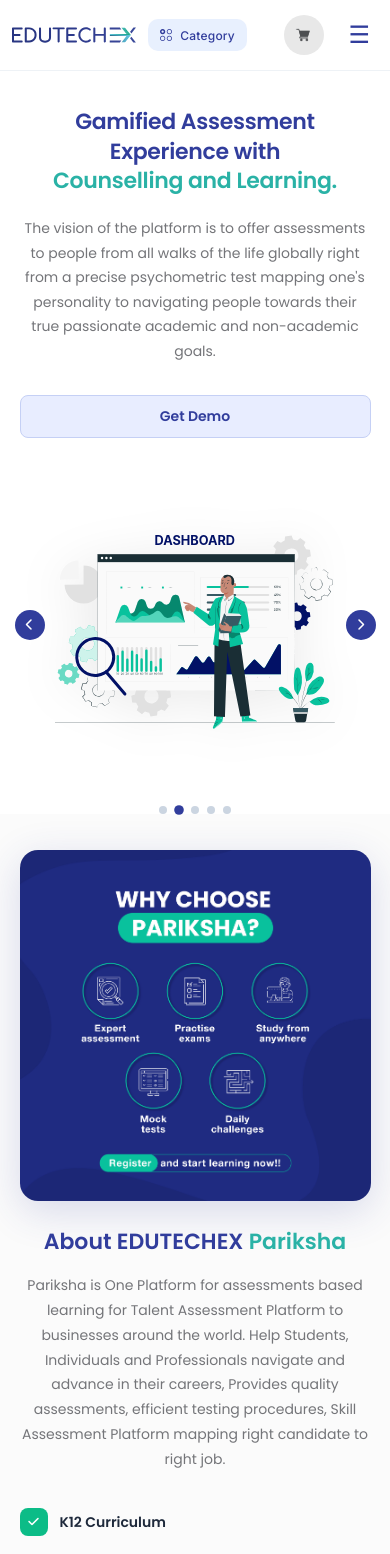
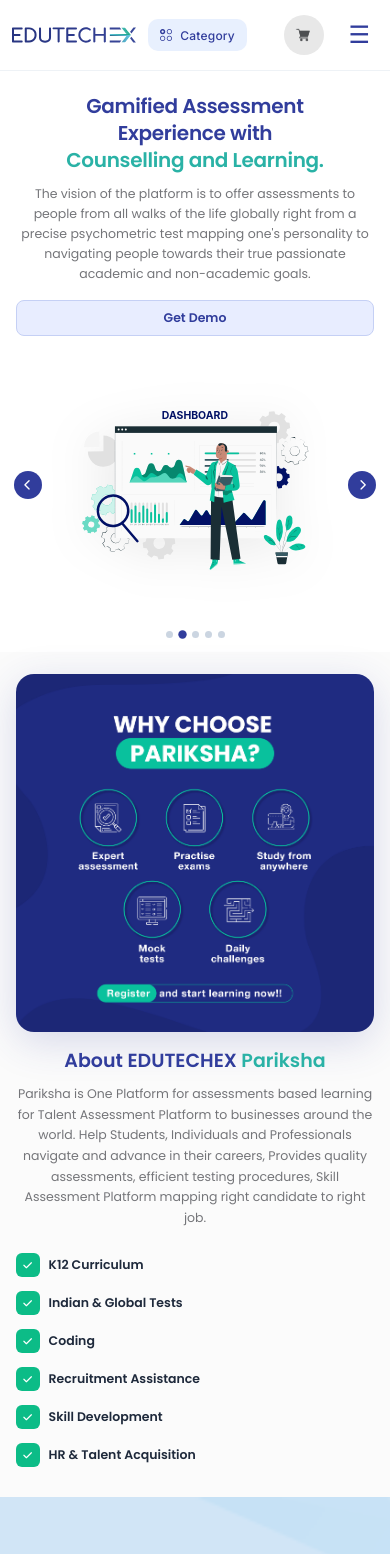
Before and after one commit to EDUTECHEX-GLOBAL/Edutechex-static_vercel, a React (Create React App) app: page /pariksha in a window 390 px wide. Shown: the top 1554 px of the page. Built offline with nearby package versions, Linux system fonts and the light colour scheme.

Commit message:
changing the app

```diff
--- a/src/App.js
+++ b/src/App.js
@@ -1,5 +1,5 @@
 import React from "react";
-import { BrowserRouter as Router, Routes, Route } from "react-router-dom";
+import { BrowserRouter as Router, Routes, Route, Navigate } from "react-router-dom";
 
 import Header from "./components/header/header";
 import Footer from "./components/footer/footer";
@@ -8,32 +8,39 @@
 
 import Internships from "./components/Consulting/internships/internships";
 import StemLabs from "./components/Consulting/stem-labs/stem-labs";
-import Information from "./components/Consulting/Information/information"; // ✅ FIXED
+import Information from "./components/Consulting/Information/information";
 import AboutUs from "./components/More/about-us/about-us";
 import ContactUs from "./components/More/Contact-us/contact-us";
-import Testimonails from "./components/More/Testimonails/testimonails"
+import Testimonails from "./components/More/Testimonails/testimonails";
 import Shop from "./components/buycourses/shop";
 import K12 from "./components/courses/k12/k12";
 import Undergraduate from "./components/courses/undergraduate/undergraduate";
 import Postgraduate from "./components/courses/postgraduate/postgraduate";
+
 function App() {
   return (
     <Router>
       <Header />
 
       <Routes>
+        {/* Both "/" and "/home" render the Home page */}
         <Route path="/" element={<Home />} />
+        <Route path="/home" element={<Home />} />
+
         <Route path="/pariksha" element={<Pariksha />} />
-<Route path="/about" element={<AboutUs />} />
-<Route path="/contact" element={<ContactUs />} />
+        <Route path="/about" element={<AboutUs />} />
+        <Route path="/contact" element={<ContactUs />} />
         <Route path="/consulting/internships" element={<Internships />} />
         <Route path="/consulting/stem-labs" element={<StemLabs />} />
         <Route path="/consulting/information-technology" element={<Information />} />
         <Route path="/testimonials" element={<Testimonails />} />
         <Route path="/buy-courses" element={<Shop />} />
         <Route path="/courses/k12" element={<K12 />} />
-<Route path="/courses/undergraduate" element={<Undergraduate />} />
-<Route path="/courses/postgraduate" element={<Postgraduate />} />
+        <Route path="/courses/undergraduate" element={<Undergraduate />} />
+        <Route path="/courses/postgraduate" element={<Postgraduate />} />
+
+        {/* Catch-all: any unknown route redirects to home */}
+        <Route path="*" element={<Navigate to="/" replace />} />
       </Routes>
 
       <Footer />
--- a/src/components/Products/pariksha.css
+++ b/src/components/Products/pariksha.css
@@ -47,7 +47,6 @@
   line-height: 1.2;
   letter-spacing: -0.3px;
   margin-bottom: 20px;
-  /* Prevent any auto-wrapping from overriding our manual <br> breaks */
   word-break: keep-all;
   overflow-wrap: normal;
 }
@@ -58,7 +57,7 @@
   white-space: nowrap;
 }
 
-.pariksha-hero-left p {
+.pariksha-hero-desc {
   margin: 0 0 32px 0;
   font-size: 16px;
   color: #747579;
@@ -125,13 +124,8 @@
   z-index: 1;
 }
 
-.carousel-control-prev {
-  left: -20px;
-}
-
-.carousel-control-next {
-  right: -20px;
-}
+.carousel-control-prev { left: -20px; }
+.carousel-control-next { right: -20px; }
 
 .prev-icon,
 .next-icon {
@@ -177,8 +171,6 @@
 
 .carousel-dot.active {
   background-color: #313d9c;
-  width: 10px;
-  height: 10px;
   transform: scale(1.2);
 }
 
@@ -221,13 +213,8 @@
   color: #313d9c;
 }
 
-.pariksha-blue-bold {
-  color: #313d9c;
-}
-
-.pariksha-green-text {
-  color: #2ab2a6;
-}
+.pariksha-blue-bold { color: #313d9c; }
+.pariksha-green-text { color: #2ab2a6; }
 
 .pariksha-about-content > p {
   font-size: 16px;
@@ -246,10 +233,6 @@
   display: flex;
   align-items: center;
   gap: 16px;
-  background: none;
-  border-radius: 0;
-  padding: 0;
-  box-shadow: none;
   font-size: 16px;
   font-weight: 600;
   color: #1e293b;
@@ -270,17 +253,15 @@
 }
 
 /* ================================================================
-   RESPONSIVE — Large tablets / small desktops (max 1200px)
+   RESPONSIVE — Large tablets / small desktops (max-width: 1200px)
 ================================================================ */
 
 @media (max-width: 1200px) {
-  .pariksha-hero-title {
-    font-size: 42px;
-  }
+  .pariksha-hero-title { font-size: 42px; }
 }
 
 /* ================================================================
-   RESPONSIVE — Tablets (max 1100px)
+   RESPONSIVE — Tablets (max-width: 1100px)
 ================================================================ */
 
 @media (max-width: 1100px) {
@@ -302,22 +283,15 @@
   .pariksha-hero-title {
     font-size: 38px;
     text-align: center;
-    /* Allow natural wrapping on tablet since space is wider */
     word-break: normal;
     overflow-wrap: normal;
   }
 
-  .pariksha-hero-title .accent {
-    white-space: normal;
-  }
+  .pariksha-hero-title .accent { white-space: normal; }
 
-  .pariksha-hero-left p {
-    text-align: center;
-  }
+  .pariksha-hero-desc { text-align: center; }
 
-  .demo-btn {
-    align-self: center;
-  }
+  .demo-btn { align-self: center; }
 
   .pariksha-hero-right {
     justify-content: center;
@@ -325,17 +299,10 @@
     width: 100%;
   }
 
-  .pariksha-hero-svg {
-    max-width: 420px;
-  }
+  .pariksha-hero-svg { max-width: 420px; }
 
-  .carousel-control-prev {
-    left: -10px;
-  }
-
-  .carousel-control-next {
-    right: -10px;
-  }
+  .carousel-control-prev { left: -10px; }
+  .carousel-control-next { right: -10px; }
 
   .pariksha-about-section {
     flex-direction: column;
@@ -358,176 +325,262 @@
     text-align: left;
   }
 
-  .pariksha-about-content h2 {
-    text-align: center;
-  }
-
-  .pariksha-about-content > p {
-    text-align: center;
-  }
+  .pariksha-about-content h2,
+  .pariksha-about-content > p { text-align: center; }
 }
 
 /* ================================================================
-   RESPONSIVE — Mobile landscape / large phones (max 768px)
+   RESPONSIVE — Tablets/Large phones (max-width: 768px)
 ================================================================ */
 
 @media (max-width: 768px) {
   .pariksha-hero {
-    padding: 44px 5% 40px;
-    gap: 36px;
-  }
-
-  .pariksha-hero-title {
-    font-size: 32px;
-    line-height: 1.25;
-  }
-
-  .pariksha-hero-left p {
-    font-size: 15px;
-  }
-
-  .pariksha-hero-svg {
-    max-width: 360px;
-  }
-
-  .pariksha-about-section {
-    padding: 44px 5%;
-    gap: 36px;
-  }
-
-  .pariksha-about-content h2 {
-    font-size: 34px;
-  }
-}
-
-/* ================================================================
-   RESPONSIVE — Mobile (max 640px)
-================================================================ */
-
-@media (max-width: 640px) {
-  .pariksha-hero {
-    padding: 36px 5% 30px;
+    padding: 36px 5% 44px;
     gap: 28px;
   }
 
   .pariksha-hero-title {
-    font-size: 26px;
-    line-height: 1.3;
+    font-size: 28px;
+    line-height: 1.25;
+    margin-bottom: 14px;
   }
 
-  .pariksha-hero-left p {
+  .pariksha-hero-desc {
     font-size: 14px;
+    line-height: 1.65;
+    margin-bottom: 22px;
   }
 
   .demo-btn {
     padding: 10px 24px;
     font-size: 14px;
+  }
+
+  .pariksha-hero-svg { max-width: 320px; }
+
+  .carousel-dots { bottom: -28px; gap: 8px; }
+
+  .carousel-dot { width: 8px; height: 8px; }
+
+  .pariksha-about-section {
+    padding: 36px 5% 44px;
+    gap: 28px;
+  }
+
+  .pariksha-about-content h2 { font-size: 30px; }
+
+  .pariksha-about-content > p { font-size: 14px; }
+}
+
+/* ================================================================
+   RESPONSIVE — Mobile (max-width: 640px)
+================================================================ */
+
+@media (max-width: 640px) {
+  .pariksha-hero {
+    padding: 28px 4% 40px;
+    gap: 22px;
+  }
+
+  .pariksha-hero-title {
+    font-size: 23px;
+    line-height: 1.3;
+    margin-bottom: 12px;
+  }
+
+  .pariksha-hero-title .accent { white-space: normal; }
+
+  .pariksha-hero-desc {
+    font-size: 13px;
+    line-height: 1.6;
+    margin-bottom: 18px;
+  }
+
+  .demo-btn {
+    padding: 9px 22px;
+    font-size: 13px;
     width: 100%;
     text-align: center;
     align-self: stretch;
   }
 
-  .pariksha-hero-svg {
-    max-width: 280px;
-  }
+  .pariksha-hero-svg { max-width: 260px; }
 
-  .carousel-control-prev {
-    left: -5px;
-  }
-
-  .carousel-control-next {
-    right: -5px;
-  }
+  .carousel-control-prev { left: -2px; }
+  .carousel-control-next { right: -2px; }
 
   .prev-icon,
   .next-icon {
-    width: 30px;
-    height: 30px;
-    font-size: 12px;
+    width: 28px;
+    height: 28px;
+    font-size: 11px;
   }
 
-  .carousel-dots {
-    bottom: -30px;
-    gap: 8px;
+  .carousel-dots { bottom: -26px; gap: 6px; }
+
+  .carousel-dot { width: 7px; height: 7px; }
+
+  .pariksha-about-section {
+    padding: 28px 4% 36px;
+    gap: 22px;
   }
 
-  .carousel-dot {
-    width: 8px;
-    height: 8px;
-  }
-
-  .carousel-dot.active {
-    width: 8px;
-    height: 8px;
-  }
-
-  .pariksha-about-section {
-    padding: 36px 5%;
-    gap: 28px;
-  }
+  .pariksha-why-card-wrapper { max-width: 100%; }
 
   .pariksha-about-content h2 {
-    font-size: 26px;
+    font-size: 22px;
+    margin-bottom: 12px;
   }
 
   .pariksha-about-content > p {
-    font-size: 14px;
+    font-size: 13px;
+    margin-bottom: 24px;
+    line-height: 1.65;
   }
 
+  .pariksha-about-list { gap: 16px 0; }
+
   .pariksha-about-item {
-    font-size: 14px;
-    gap: 12px;
+    font-size: 13px;
+    gap: 10px;
   }
 
   .pariksha-check-icon {
-    min-width: 28px;
-    height: 28px;
-    font-size: 12px;
-  }
-
-  .pariksha-why-card-wrapper {
-    max-width: 100%;
+    min-width: 26px;
+    height: 26px;
+    font-size: 11px;
+    border-radius: 6px;
   }
 }
 
 /* ================================================================
-   RESPONSIVE — Small phones (max 480px)
+   RESPONSIVE — Small phones (max-width: 480px)
 ================================================================ */
 
 @media (max-width: 480px) {
+  .pariksha-hero {
+    padding: 22px 4% 36px;
+    gap: 18px;
+  }
+
   .pariksha-hero-title {
-    font-size: 22px;
+    font-size: 20px;
     line-height: 1.35;
+    margin-bottom: 10px;
+  }
+
+  .pariksha-hero-desc {
+    font-size: 12.5px;
+    margin-bottom: 16px;
+  }
+
+  .demo-btn {
+    padding: 8px 18px;
+    font-size: 12.5px;
+  }
+
+  .pariksha-hero-svg { max-width: 230px; }
+
+  .carousel-dots { bottom: -22px; }
+
+  .pariksha-about-section {
+    padding: 22px 4% 30px;
+    gap: 18px;
+  }
+
+  .pariksha-about-content h2 { font-size: 19px; }
+
+  .pariksha-about-content > p { font-size: 12.5px; }
+
+  .pariksha-about-list { gap: 14px 0; }
+
+  .pariksha-about-item { font-size: 12.5px; gap: 9px; }
+
+  .pariksha-check-icon {
+    min-width: 24px;
+    height: 24px;
+    font-size: 10px;
+  }
+
+  .carousel-wrapper { max-width: 100%; }
+}
+
+/* ================================================================
+   RESPONSIVE — Very small phones (max-width: 380px)
+================================================================ */
+
+@media (max-width: 380px) {
+  .pariksha-hero {
+    padding: 18px 4% 32px;
+    gap: 14px;
+  }
+
+  .pariksha-hero-title {
+    font-size: 18px;
+    line-height: 1.38;
+    margin-bottom: 8px;
+  }
+
+  .pariksha-hero-desc {
+    font-size: 12px;
+    margin-bottom: 14px;
+  }
+
+  .demo-btn {
+    padding: 8px 16px;
+    font-size: 12px;
+  }
+
+  .pariksha-hero-svg { max-width: 200px; }
+
+  .prev-icon,
+  .next-icon {
+    width: 24px;
+    height: 24px;
+    font-size: 10px;
+  }
+
+  .pariksha-about-section {
+    padding: 18px 4% 26px;
+    gap: 14px;
   }
 
   .pariksha-about-content h2 {
-    font-size: 22px;
+    font-size: 17px;
+    margin-bottom: 10px;
   }
 
-  .carousel-wrapper {
-    max-width: 100%;
+  .pariksha-about-content > p {
+    font-size: 12px;
+    margin-bottom: 18px;
   }
 
-  .pariksha-about-list {
-    gap: 20px 0;
+  .pariksha-about-list { gap: 12px 0; }
+
+  .pariksha-about-item { font-size: 12px; gap: 8px; }
+
+  .pariksha-check-icon {
+    min-width: 22px;
+    height: 22px;
+    font-size: 10px;
   }
 }
 
 /* ================================================================
-   RESPONSIVE — Very small phones (max 360px)
+   RESPONSIVE — Tiny phones (max-width: 320px)
 ================================================================ */
 
-@media (max-width: 360px) {
-  .pariksha-hero-title {
-    font-size: 20px;
-  }
+@media (max-width: 320px) {
+  .pariksha-hero-title { font-size: 16px; }
 
-  .pariksha-about-content h2 {
-    font-size: 20px;
-  }
+  .pariksha-about-content h2 { font-size: 15px; }
 
-  .pariksha-hero-left p,
-  .pariksha-about-content > p {
-    font-size: 13px;
-  }
+  .pariksha-hero-desc,
+  .pariksha-about-content > p { font-size: 11.5px; }
+
+  .demo-btn { font-size: 11.5px; padding: 7px 14px; }
+
+  .pariksha-hero-svg { max-width: 180px; }
+
+  .pariksha-about-item { font-size: 11.5px; }
 }
--- a/src/components/Products/pariksha.js
+++ b/src/components/Products/pariksha.js
@@ -1,7 +1,6 @@
 import React, { useState, useEffect } from "react";
 import "./pariksha.css";
 
-// Import images (adjust paths as needed)
 import mockTestSVG from "../../assets/Mock Test.svg";
 import dashboardSVG from "../../assets/Dashboard.svg";
 import assessmentSVG from "../../assets/Assessment.svg";
@@ -26,34 +25,27 @@
   growthSVG,
 ];
 
-// Change this value to adjust auto-slide speed (in milliseconds)
-const AUTO_SLIDE_INTERVAL = 3000; // 3 seconds
+const AUTO_SLIDE_INTERVAL = 3000;
 
 const Pariksha = () => {
   const [activeIndex, setActiveIndex] = useState(0);
 
   useEffect(() => {
     const interval = setInterval(() => {
-      setActiveIndex((prevIndex) => (prevIndex + 1) % carouselImages.length);
+      setActiveIndex((prev) => (prev + 1) % carouselImages.length);
     }, AUTO_SLIDE_INTERVAL);
-
     return () => clearInterval(interval);
   }, []);
 
-  const nextSlide = () => {
-    setActiveIndex((prevIndex) => (prevIndex + 1) % carouselImages.length);
-  };
+  const nextSlide = () =>
+    setActiveIndex((prev) => (prev + 1) % carouselImages.length);
 
-  const prevSlide = () => {
+  const prevSlide = () =>
     setActiveIndex(
-      (prevIndex) =>
-        (prevIndex - 1 + carouselImages.length) % carouselImages.length
+      (prev) => (prev - 1 + carouselImages.length) % carouselImages.length
     );
-  };
 
-  const goToSlide = (index) => {
-    setActiveIndex(index);
-  };
+  const goToSlide = (index) => setActiveIndex(index);
 
   return (
     <div className="pariksha-page">
@@ -79,7 +71,7 @@
 
         <div className="pariksha-hero-right">
           <div className="carousel-wrapper">
-            <button className="carousel-control-prev" onClick={prevSlide}>
+            <button className="carousel-control-prev" onClick={prevSlide} aria-label="Previous">
               <span className="prev-icon">
                 <i className="fas fa-chevron-left"></i>
               </span>
@@ -95,15 +87,14 @@
               {carouselImages.map((_, idx) => (
                 <button
                   key={idx}
-                  className={`carousel-dot ${
-                    idx === activeIndex ? "active" : ""
-                  }`}
+                  className={`carousel-dot ${idx === activeIndex ? "active" : ""}`}
                   onClick={() => goToSlide(idx)}
+                  aria-label={`Slide ${idx + 1}`}
                 />
               ))}
             </div>
 
-            <button className="carousel-control-next" onClick={nextSlide}>
+            <button className="carousel-control-next" onClick={nextSlide} aria-label="Next">
               <span className="next-icon">
                 <i className="fas fa-chevron-right"></i>
               </span>
```
